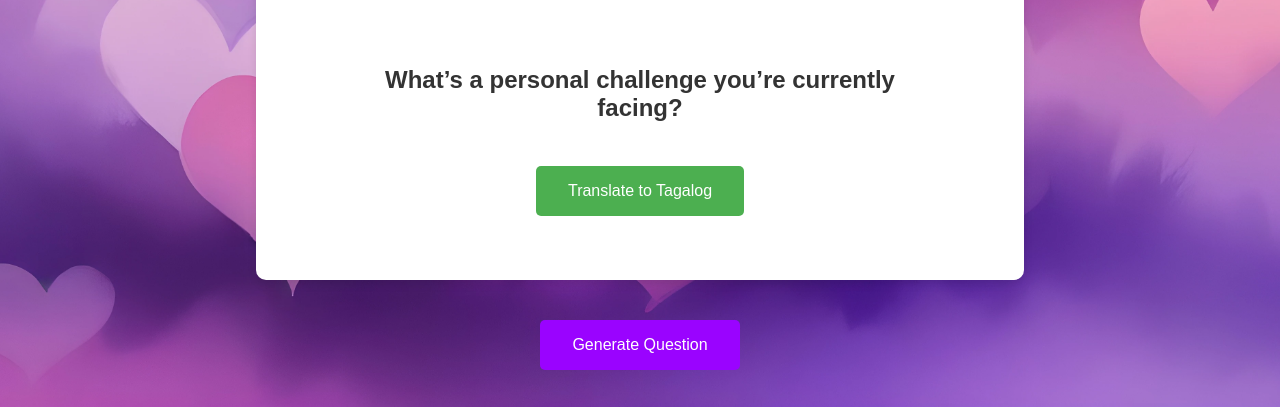
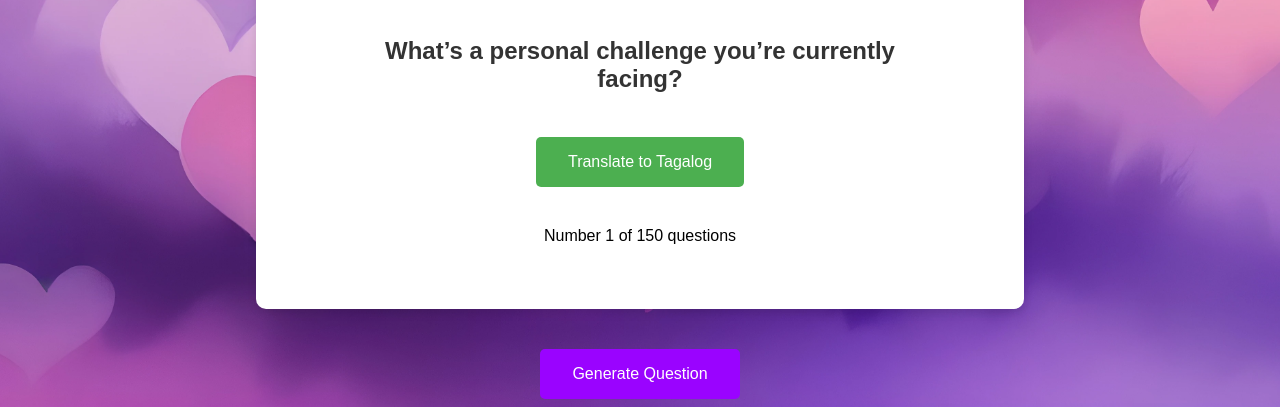
Before and after one commit to phantomdain/WIP, a plain HTML site: page icebreaker-for-couples/index.html in a window 1280 px wide. Shown: the part 393-800 px from the top of the page. Drawn offline with Linux system fonts and the light colour scheme.

Commit message:
added counter

```diff
--- a/icebreaker-for-couples/index.html
+++ b/icebreaker-for-couples/index.html
@@ -19,7 +19,10 @@
         <div class="card">
             <div class="card-content">
                 <h2 id="random-question">Loading...</h2>
+
                 <button id="language-toggle" onclick="toggleLanguage()">Translate to Tagalog</button>
+                <div class="spacer"></div>
+                <div id="question-counter"></div>
             </div>
         </div>
         <button id="generate-button" class="btn btn-danger" onclick="generateRandomQuestion()">Generate
--- a/icebreaker-for-couples/script.js
+++ b/icebreaker-for-couples/script.js
@@ -304,9 +304,9 @@ const questions = {
     "Ano ang paborito mong paraan ng paggugol ng oras kasama ako?",
   ],
 };
-
 let currentLanguage = "english"; // Default language
 let usedQuestions = []; // To keep track of asked questions
+const totalQuestions = questions["english"].length; // Total number of questions
 
 // Function to generate a random question from the current language
 function generateRandomQuestion() {
@@ -314,10 +314,11 @@ function generateRandomQuestion() {
   currentLanguage = "english";
 
   // Check if all questions have been used
-  if (usedQuestions.length === questions["english"].length) {
+  if (usedQuestions.length === totalQuestions) {
     // Show "All questions were asked" message and hide buttons
     document.getElementById("random-question").textContent =
       "All questions were asked";
+    document.getElementById("question-counter").textContent = ""; // Clear the counter
     document.getElementById("generate-button").style.display = "none";
     document.getElementById("language-toggle").style.display = "none";
     return; // Stop further execution
@@ -343,6 +344,11 @@ function generateRandomQuestion() {
 
     // Display the question
     questionElement.textContent = randomQuestion;
+
+    // Update the counter
+    document.getElementById(
+      "question-counter"
+    ).textContent = `Number ${usedQuestions.length} of ${totalQuestions} questions`;
 
     // Reset language toggle to show "Translate to Tagalog"
     document.getElementById("language-toggle").textContent =
--- a/icebreaker-for-couples/styles.css
+++ b/icebreaker-for-couples/styles.css
@@ -28,6 +28,10 @@ body {
     text-align: center;
     width: 100%;
     /* Ensure it takes up the full width of the screen */
+}
+
+.spacer {
+    padding: 20px;
 }
 
 /* Card styling */
```
